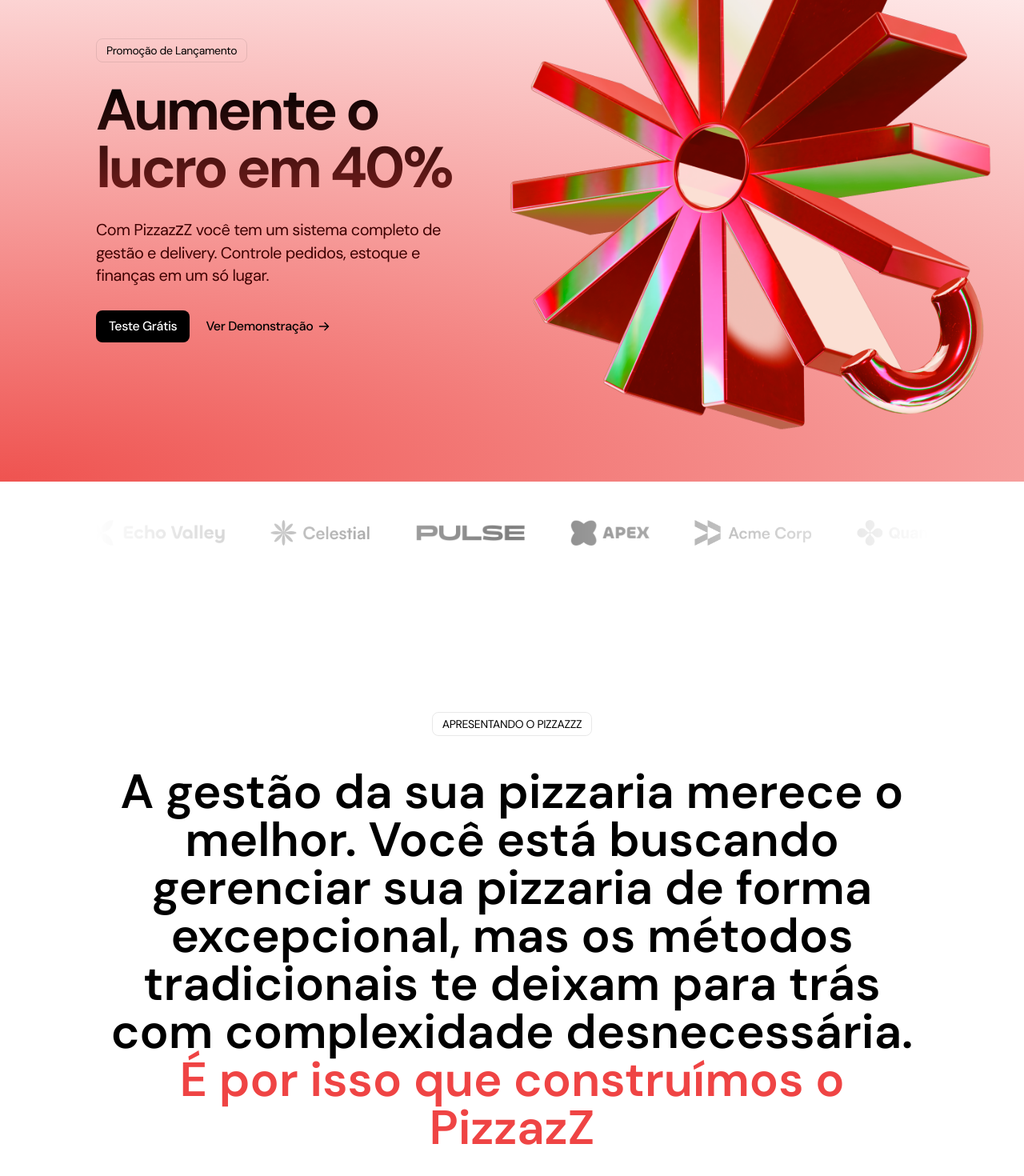
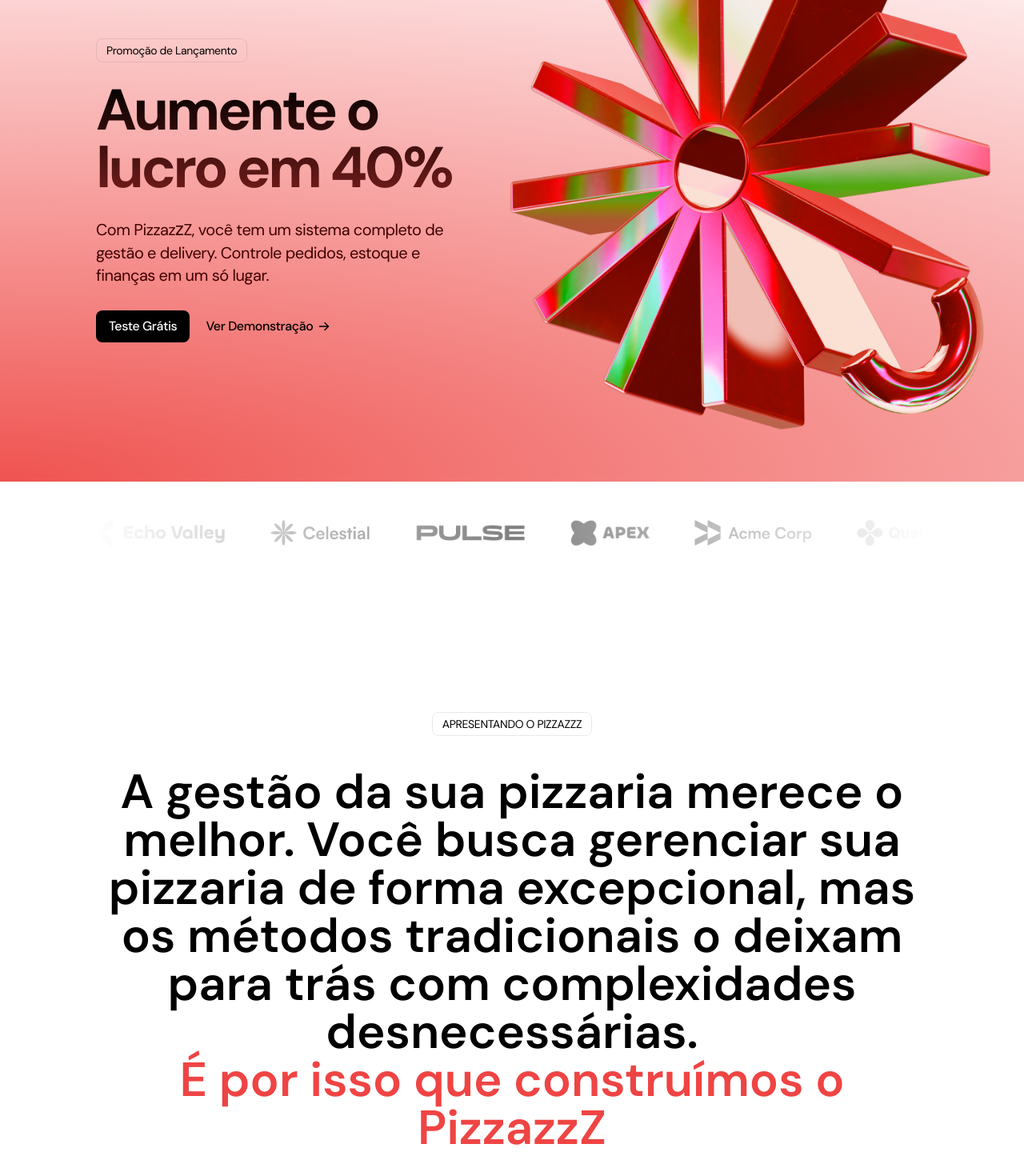
Before and after one commit to roversodev/pizzazzz-lp, a Next.js app: page / in a window 1280 px wide. Shown: the part 230-1700 px from the top of the page at 80% size. Built offline with nearby package versions, Linux system fonts and the light colour scheme.

Commit message:
overflow e erro de portugues

```diff
--- a/src/app/layout.tsx
+++ b/src/app/layout.tsx
@@ -8,7 +8,7 @@ const dmSans = DM_Sans({ subsets: ["latin"] });
 export const metadata: Metadata = {
   title: "PizzazzZ - Sistema Completo para Pizzarias",
   description: "Aumente seus lucros em até 40% com o sistema completo de gestão e delivery para pizzarias. Controle pedidos, estoque e finanças em um só lugar.",
-  keywords: "sistema para pizzaria, delivery pizzaria, gestão pizzaria, controle de pedidos, sistema delivery",
+  keywords: "sistema para pizzaria, delivery para pizzaria, gestão de pizzaria, controle de pedidos, sistema de delivery",
   authors: [{ name: "PizzazzZ" }],
   icons: {
     icon: "/favicon.png",
@@ -55,7 +55,7 @@ export default function RootLayout({
 }>) {
   return (
     <html lang="pt-br" className="relative">
-      <body suppressHydrationWarning className={clsx(dmSans.className, "antialiased bg-[#feeaea]")}>
+      <body suppressHydrationWarning className={clsx(dmSans.className, "antialiased bg-[#feeaea] overflow-x-clip")}>
         {children}
       </body>
     </html>
--- a/src/sections/Hero.tsx
+++ b/src/sections/Hero.tsx
@@ -34,7 +34,7 @@ export const Hero = () => {
             className="text-5xl md:text-7xl font-bold tracking-tighter bg-gradient-to-b from-black to-[#731d1b] text-transparent bg-clip-text mt-6">Aumente o lucro em 40%</motion.h1>
             <motion.p
             variants={variant.fadeInScale}
-            className="text-description-header">Com Pizzaz<span className="text-2xl text-[#3e0101] tracking-tight">z</span>Z você tem um sistema completo de gestão e delivery. Controle pedidos, estoque e finanças em um só lugar.</motion.p>
+            className="text-description-header">Com Pizzaz<span className="text-2xl text-[#3e0101] tracking-tight">z</span>Z, você tem um sistema completo de gestão e delivery. Controle pedidos, estoque e finanças em um só lugar.</motion.p>
             <motion.div
             variants={variant.fadeInScale}
             className="flex gap-1 items-center mt-[30px]">
--- a/src/sections/Indroduction.tsx
+++ b/src/sections/Indroduction.tsx
@@ -3,7 +3,7 @@ import { useScroll, motion, useTransform } from "framer-motion";
 import { useEffect, useRef, useState } from "react";
 import { twMerge } from "tailwind-merge";
 
-const text = 'Você está buscando gerenciar sua pizzaria de forma excepcional, mas os métodos tradicionais te deixam para trás com complexidade desnecessária.';
+const text = 'Você busca gerenciar sua pizzaria de forma excepcional, mas os métodos tradicionais o deixam para trás com complexidades desnecessárias.';
 const words = text.split(' ');
 
 const Indroduction = () => {
@@ -44,7 +44,7 @@ const Indroduction = () => {
                             </span>
                         ))}
                         </span>
-                        <span className='text-red-500 block'>É por isso que construímos o PizzazZ</span>
+                        <span className='text-red-500 block'>É por isso que construímos o PizzazzZ</span>
                     </div>
                 </div>
                 <div className="h-[150vh]" ref={textDiv}></div>
--- a/src/sections/Testimonials.tsx
+++ b/src/sections/Testimonials.tsx
@@ -27,7 +27,7 @@ const testimonials = [
     username: "La Pizza Bella - RJ",
   },
   {
-    text: "A integração com ifood e o sistema de delivery próprio revolucionou nossa operação. Aumentamos os pedidos em 85%.",
+    text: "A integração com iFood e o sistema de delivery próprio revolucionaram nossa operação. Aumentamos os pedidos em 85%.",
     imageSrc: avatar3.src,
     name: "Carlos Oliveira",
     username: "Pizza Express - MG",
@@ -39,7 +39,7 @@ const testimonials = [
     username: "Pizzaria da Ana - RS",
   },
   {
-    text: "O suporte é incrível! Resolveram minhas dúvidas até nos finais de semana. O sistema nunca travou em horário de pico.",
+    text: "O suporte é incrível! Resolveram minhas dúvidas até nos fins de semana. O sistema nunca travou em horário de pico.",
     imageSrc: avatar5.src,
     name: "Pedro Mendes",
     username: "Pizza & Pizza - BA",
```
